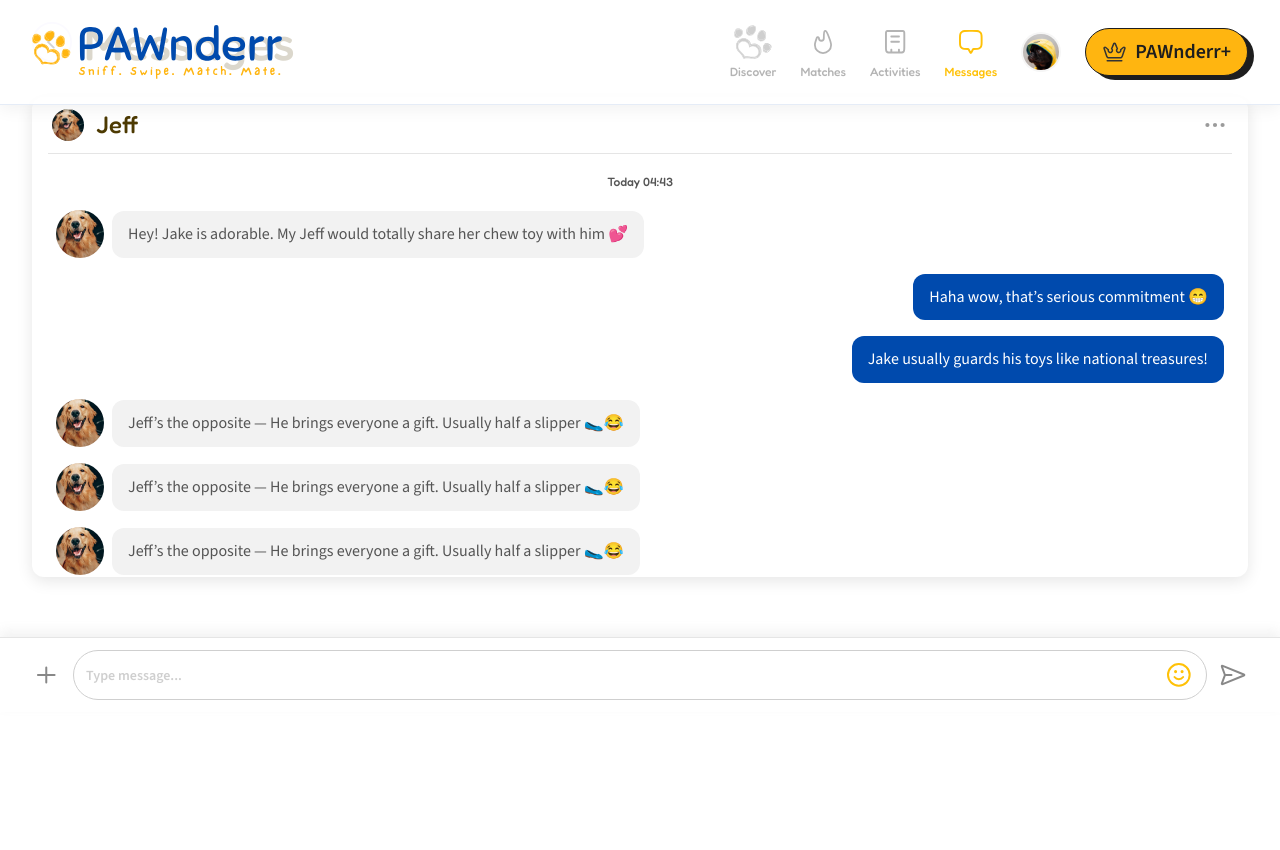
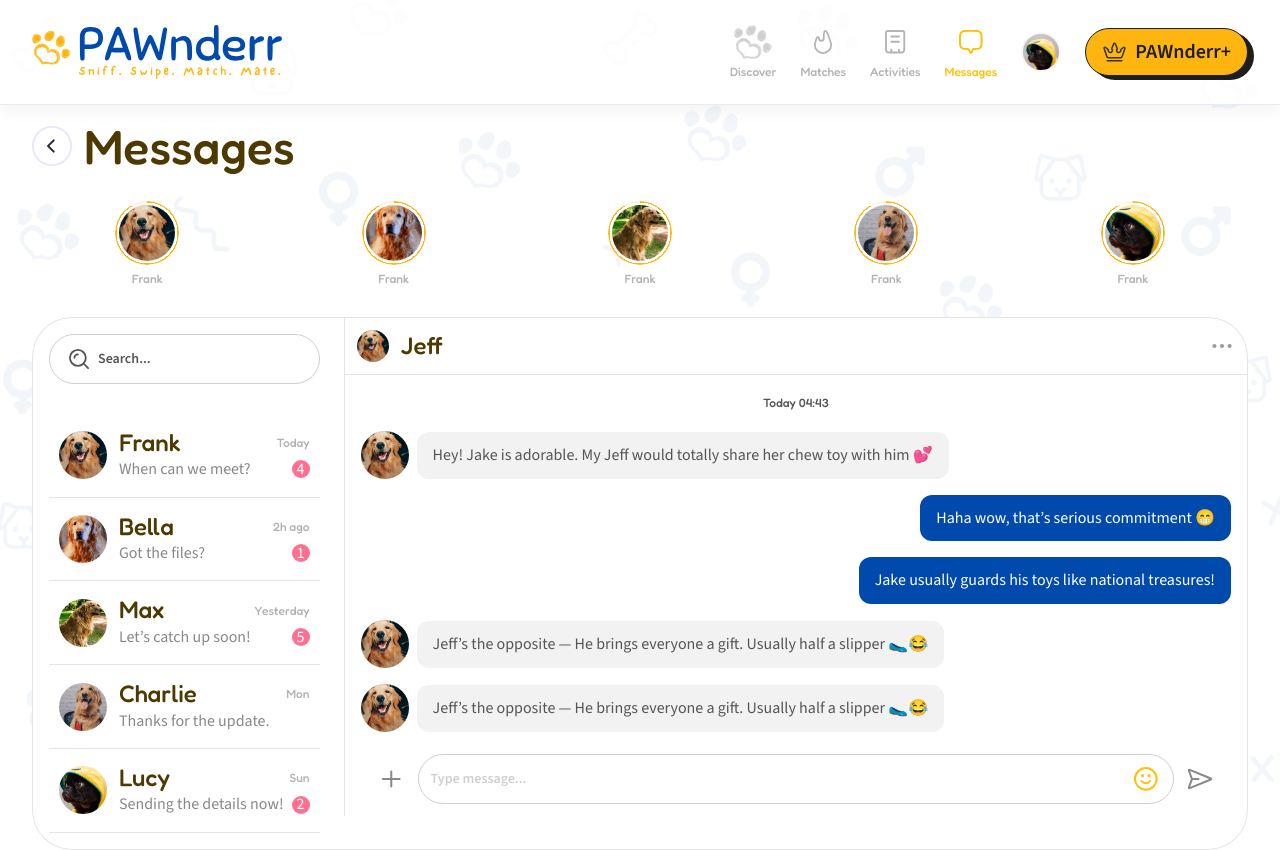
Before and after one commit to Jordieferoz/pawnderr_front_end_v2, a Next.js app: page /messages/1 in a window 1280 px wide. Before the commit the page ends 816 px from the top, so only its background shows below. Built offline with nearby package versions, Linux system fonts and the light colour scheme.

Commit message:
feat: chat screen window desktop responsive update

```diff
--- a/app/(dashboard)/messages/[id]/page.tsx
+++ b/app/(dashboard)/messages/[id]/page.tsx
@@ -1,6 +1,6 @@
 "use client";
 
-import { ChatWindow } from "@/ui_components/Messages";
+import { ChatWindow, Messages } from "@/ui_components/Messages";
 import {
   BlockModal,
   MessageActionModal,
@@ -19,20 +19,14 @@ export default function ChatPage({
   const { id } = use(params);
 
   return (
-    <div className="message_wrapper common_container">
-      <div className="flex items-center my-4 justify-between mb-7">
-        <div className="flex items-center gap-3">
-          <img
-            onClick={() => router.back()}
-            className="w-10 h-10"
-            src={images.backBtn.src}
-          />
-          <h4 className="display4_medium text-accent-900">Messages</h4>
+    <div className="message_wrapper">
+      <div className="flex gap-2 bg-white/[94%] border border-black/10 rounded-[40px]">
+        <div className="hidden md:flex md:basis-sn">
+          <Messages />
         </div>
+        <ChatWindow name="Jeff" avatar={images.doggo1.src} />
+        <MessageActionModal />
       </div>
-
-      <ChatWindow name="Jeff" avatar={images.doggo1.src} />
-      <MessageActionModal />
       <ReportModal />
       <BlockModal />
     </div>
--- /dev/null
+++ b/app/(dashboard)/messages/layout.tsx
@@ -0,0 +1,65 @@
+"use client";
+
+import { CustomAvatar } from "@/ui_components/Shared";
+import { images } from "@/utils/images";
+import { useRouter } from "next/navigation";
+
+export default function Layout({ children }: { children: React.ReactNode }) {
+  const router = useRouter();
+  return (
+    <div className="relative h-full common_container">
+      <div className="container mx-auto py-20 md:pt-[104px] md:pb-0 h-full">
+        <div className="flex items-center my-4 justify-between mb-7">
+          <div className="flex items-center gap-3">
+            <img
+              onClick={() => router.back()}
+              className="w-10 h-10"
+              src={images.backBtn.src}
+            />
+            <h4 className="display4_medium text-accent-900">Messages</h4>
+          </div>
+        </div>
+        <div className="grid grid-cols-5 gap-4 items-center justify-center mb-7.5">
+          <CustomAvatar
+            src={images.doggo1.src}
+            size={64}
+            type="countdown"
+            name="Frank"
+          />
+
+          <CustomAvatar
+            src={images.doggo2.src}
+            size={64}
+            type="countdown"
+            name="Frank"
+          />
+
+          <CustomAvatar
+            src={images.doggo3.src}
+            size={64}
+            type="countdown"
+            name="Frank"
+          />
+
+          <CustomAvatar
+            src={images.doggo4.src}
+            size={64}
+            type="countdown"
+            name="Frank"
+          />
+          <CustomAvatar
+            src={images.doggo5.src}
+            size={64}
+            type="countdown"
+            name="Frank"
+          />
+        </div>
+        {children}
+      </div>
+      <img
+        className="absolute w-full left-0 top-0 hidden md:flex pointer-events-none z-[-1]"
+        src={images.discoverBg.src}
+      />
+    </div>
+  );
+}
--- a/components/ui/dialog.tsx
+++ b/components/ui/dialog.tsx
@@ -60,7 +60,7 @@ function DialogContent({
       <DialogPrimitive.Content
         data-slot="dialog-content"
         className={cn(
-          "bg-white data-[state=open]:animate-in h-[85%] overflow-y-auto hide-scrollbar data-[state=closed]:animate-out data-[state=closed]:fade-out-0 data-[state=open]:fade-in-0 data-[state=closed]:zoom-out-95 data-[state=open]:zoom-in-95 fixed top-[50%] left-[50%] z-50 grid w-full max-w-[calc(100%-2rem)] translate-x-[-50%] translate-y-[-50%] gap-4 rounded-2xl p-6 shadow-[0px_44px_94px_0px_#0000000D] duration-200 sm:max-w-lg",
+          "bg-white data-[state=open]:animate-in max-h-[90vh] overflow-y-auto hide-scrollbar data-[state=closed]:animate-out data-[state=closed]:fade-out-0 data-[state=open]:fade-in-0 data-[state=closed]:zoom-out-95 data-[state=open]:zoom-in-95 fixed top-[50%] left-[50%] z-50 grid w-full max-w-[calc(100%-2rem)] translate-x-[-50%] translate-y-[-50%] gap-4 rounded-2xl p-6 shadow-[0px_44px_94px_0px_#0000000D] duration-200 sm:max-w-lg",
           className
         )}
         {...props}
--- a/ui_components/Messages/ChatWindow.tsx
+++ b/ui_components/Messages/ChatWindow.tsx
@@ -62,10 +62,10 @@ const ChatWindow: FC<ChatWindowProps> = ({ name, avatar }) => {
     dispatch(openMessageActionModal());
   };
   return (
-    <div className="bg-white rounded-xl px-4 shadow-[0px_4px_16.4px_0px_#0000001A] h-[calc(75vh-120px)] flex flex-col">
+    <div className="bg-white md:bg-transparent flex-1 rounded-xl md:rounded-[0px] px-4 md:px-0 md:border-l md:border-black/10 md:h-full relative shadow-[0px_4px_16.4px_0px_#0000001A] h-[calc(75vh-120px)] md:shadow-none flex flex-col">
       {/* Header */}
-      <div className="flex items-center gap-3 px-1 py-3 border-b border-black/10">
-        <img src={avatar} className="w-8 h-8 rounded-full" />
+      <div className="flex items-center gap-3 md:px-3 px-1 py-3 border-b border-black/10">
+        <img src={avatar} className="w-8 h-8 rounded-full object-cover" />
         <h2 className="heading3_medium text-accent-900">{name}</h2>
 
         <div
@@ -76,7 +76,7 @@ const ChatWindow: FC<ChatWindowProps> = ({ name, avatar }) => {
         </div>
       </div>
 
-      <div className="flex-1 overflow-y-auto px-2 space-y-4 pb-5 hide-scrollbar">
+      <div className="flex-1 overflow-y-auto px-2 md:px-4 space-y-4 pb-5 hide-scrollbar">
         <div className="text-center tp_small_medium text-dark-grey my-5">
           Today 04:43
         </div>
@@ -108,7 +108,7 @@ const ChatWindow: FC<ChatWindowProps> = ({ name, avatar }) => {
       </div>
 
       {/* Message Input */}
-      <div className="fixed bottom-[88px] left-0 right-0 py-3 bg-white border-t shadow-[0px_-6px_11px_0px_#8787871C] border-black/10 ">
+      <div className="fixed md:absolute md:bottom-[0px] bottom-[88px] left-0 right-0 py-3 md:border-0 bg-white md:rounded-b-[40px] border-t shadow-[0px_-6px_11px_0px_#8787871C] md:shadow-none border-black/10 ">
         <div className="common_container flex items-center gap-3">
           <img src={images.attachment.src} />
 
--- a/ui_components/Messages/MessageList.tsx
+++ b/ui_components/Messages/MessageList.tsx
@@ -77,7 +77,7 @@ const MessageList: FC = () => {
               className="w-12 h-12 shrink-0 object-cover rounded-full"
             />
             <div className="w-full">
-              <div className="flex items-center gap-2 justify-between mb-2">
+              <div className="flex items-center gap-2 justify-between mb-2 md:mb-0.5">
                 <h3 className="heading3_medium text-accent-900">{item.name}</h3>
                 <p className="tp_small_medium text-neutral-white">
                   {item.timestamp}
--- a/ui_components/Messages/Messages.tsx
+++ b/ui_components/Messages/Messages.tsx
@@ -4,58 +4,13 @@ import { images } from "@/utils/images";
 import { useRouter } from "next/navigation";
 import { FC } from "react";
 import { MessageList } from ".";
-import { CustomAvatar, InputField } from "../Shared";
+import { InputField } from "../Shared";
 
 const Messages: FC = () => {
   const router = useRouter();
 
   return (
-    <div className="profile_wrapper common_container">
-      <div className="flex items-center my-4 justify-between mb-7">
-        <div className="flex items-center gap-3">
-          <img
-            onClick={() => router.back()}
-            className="w-10 h-10"
-            src={images.backBtn.src}
-          />
-          <h4 className="display4_medium text-accent-900">Messages</h4>
-        </div>
-      </div>
-      <div className="grid grid-cols-5 gap-4 items-center justify-center mb-7.5">
-        <CustomAvatar
-          src={images.doggo1.src}
-          size={64}
-          type="countdown"
-          name="Frank"
-        />
-
-        <CustomAvatar
-          src={images.doggo2.src}
-          size={64}
-          type="countdown"
-          name="Frank"
-        />
-
-        <CustomAvatar
-          src={images.doggo3.src}
-          size={64}
-          type="countdown"
-          name="Frank"
-        />
-
-        <CustomAvatar
-          src={images.doggo4.src}
-          size={64}
-          type="countdown"
-          name="Frank"
-        />
-        <CustomAvatar
-          src={images.doggo5.src}
-          size={64}
-          type="countdown"
-          name="Frank"
-        />
-      </div>
+    <div className="md:p-4">
       <div className="mb-7.5">
         <InputField
           placeholder="Search..."
```
